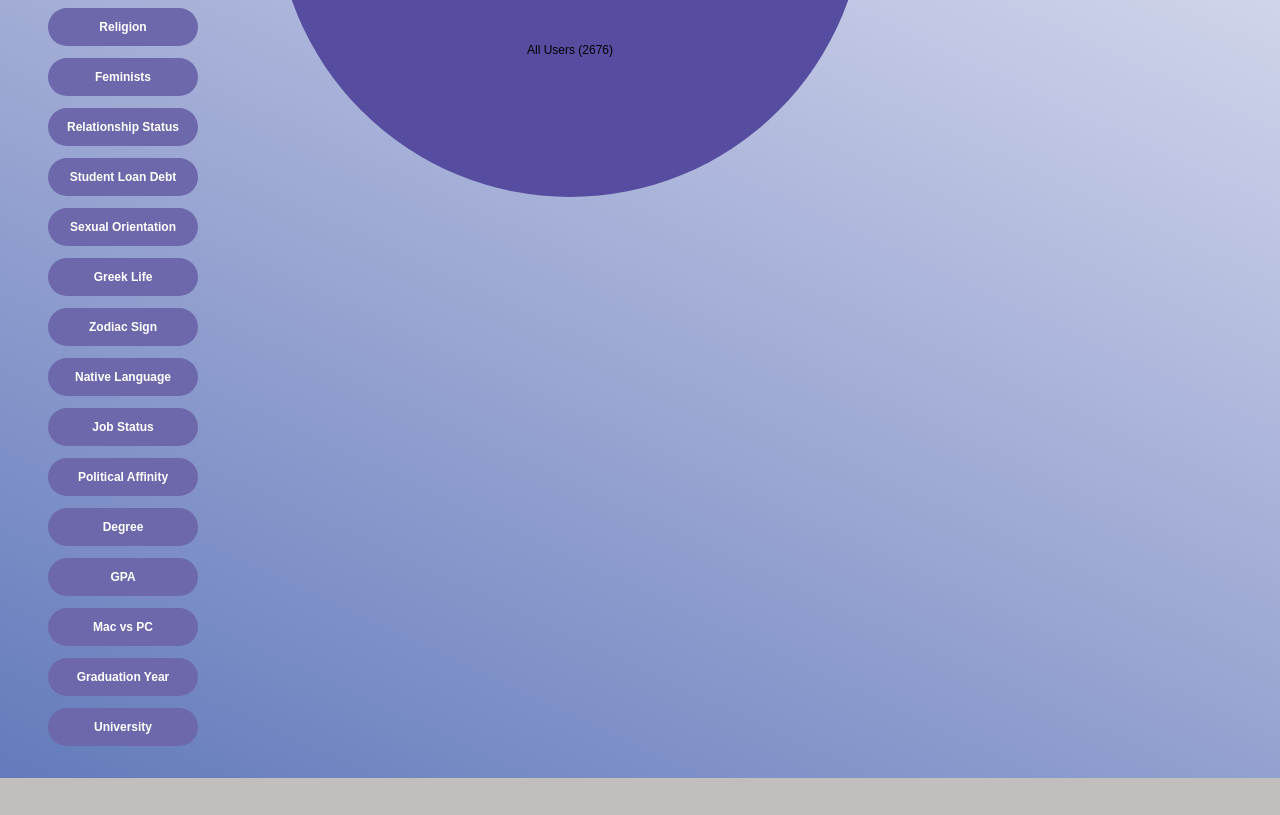
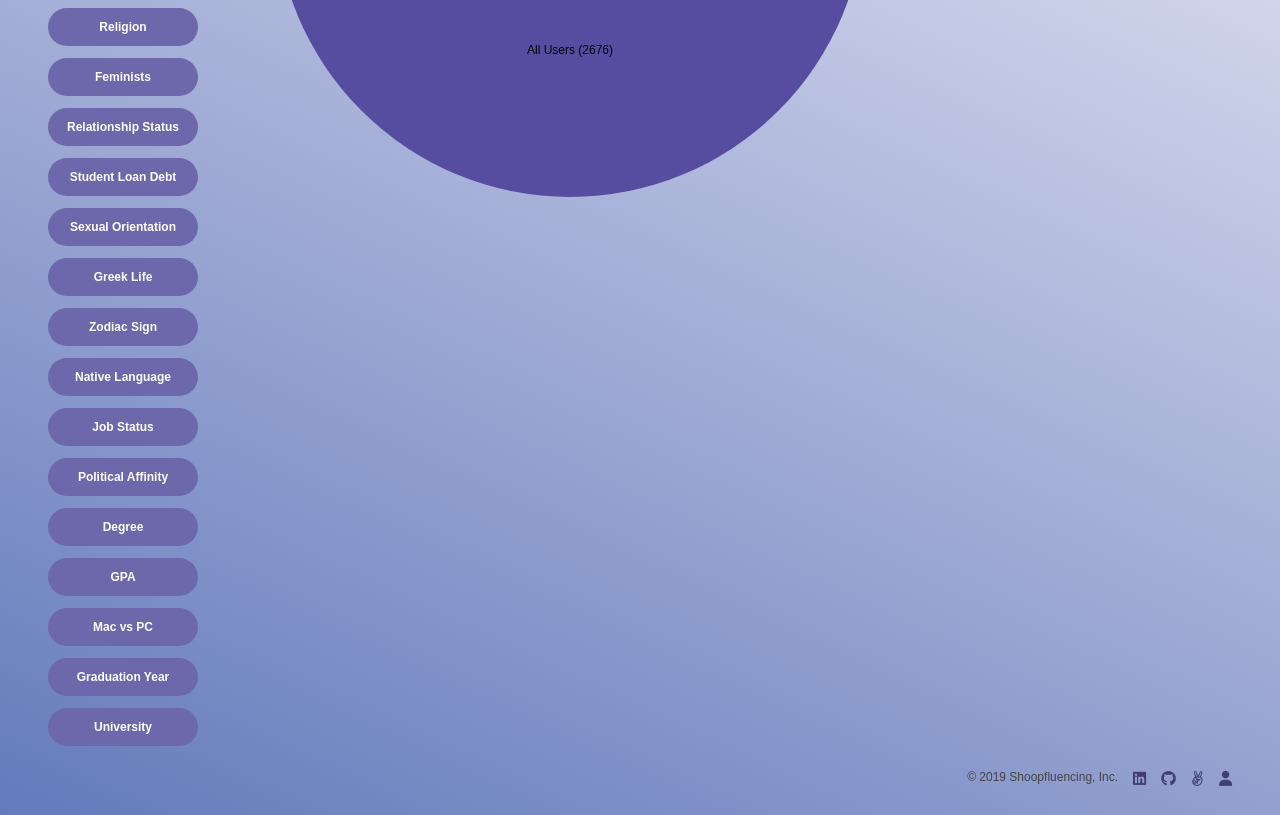
Before and after one commit to betty08300/shopfluencing, a website built with webpack: page index.html in a window 1280 px wide. Shown: the part 613-1428 px from the top of the page. Before the commit the page ends 1391 px from the top, so only its background shows below. Built offline with nearby package versions, Linux system fonts and the light colour scheme.

Commit message:
add footer

```diff
--- a/index.html
+++ b/index.html
@@ -8,6 +8,7 @@
     <title>Document</title>
     <link rel="stylesheet" href="./dist/main.css">
     <script src="https://d3js.org/d3.v5.js"></script>
+    <script src="https://kit.fontawesome.com/f0cf2760ec.js"></script>
 
 </head>
 
@@ -31,6 +32,16 @@
     <!-- <svg width="960" height="500"></svg> -->
     <div id="root" class="center-align"></div>
     <script src="./dist/main.js"></script>
+
+    <footer>
+        <div class='right-footer'>
+            <div class="footer-copyright">&copy; 2019 Shoopfluencing, Inc.</div>
+            <a href="https://www.linkedin.com/in/betty-wren-3664a9105/"><i class="fab fa-linkedin"></i></a>
+            <a href="https://github.com/betty08300"><i class="fab fa-github"></i></a>
+            <a href="https://angel.co/betty-wren"><i class="fab fa-angellist"></i></a>
+            <a href="http://bettywren.com/"><i class="fas fa-user"></i></a>
+        </div>
+    </footer>
 </body>
 
 </html>
--- a/src/scss/index.scss
+++ b/src/scss/index.scss
@@ -67,3 +67,21 @@ body {
 .bar {
     background: #BBDEFB;
 }
+
+.right-footer {
+    display: flex;
+    justify-content: flex-end;
+    padding-right: 40px;
+    padding-bottom: 20px;
+
+   a {
+        margin-left: 15px;
+        color: rgb(66, 62, 114);
+        font-size: 15px;
+
+        &:hover {
+            color: #312b5a;
+        }
+   }
+
+}
```
Also changed, not shown: src/index.js (+0 -74 lines), 1 other file.
